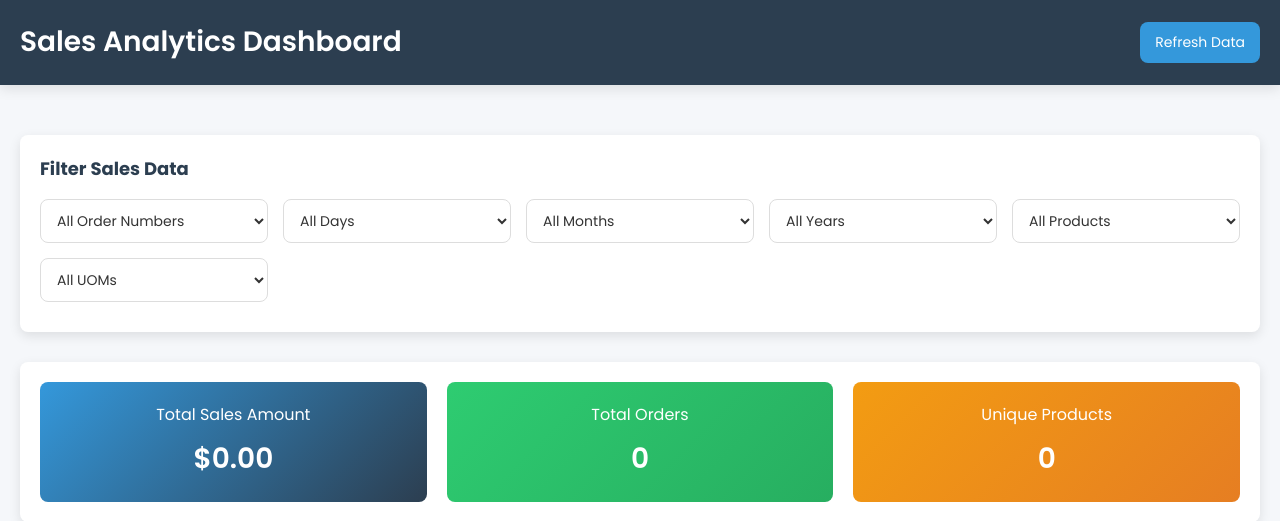
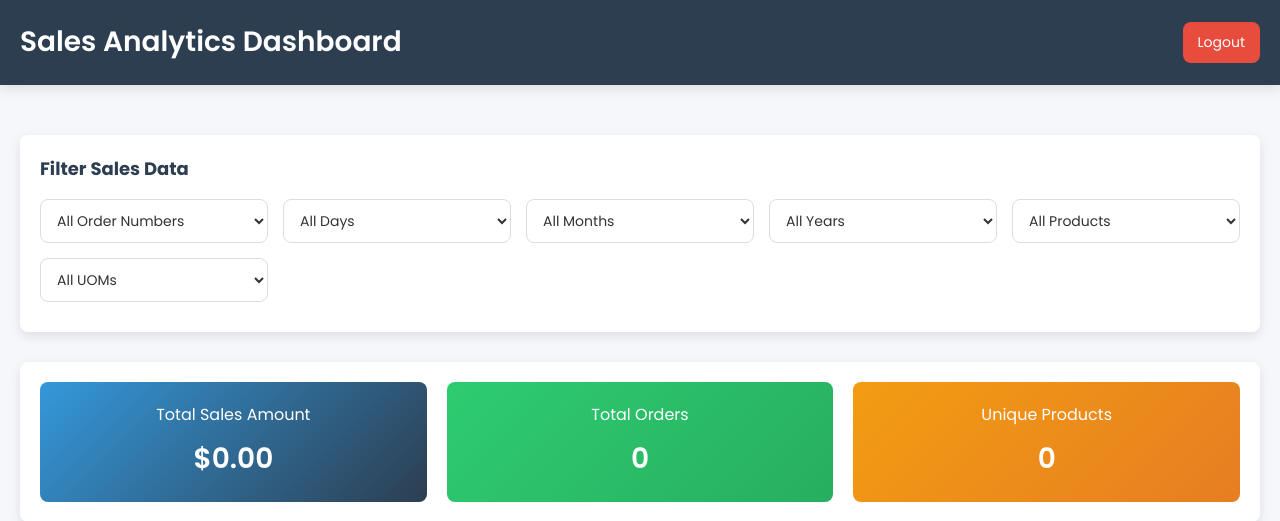
Before and after one commit to sujanboseb/dashboarsd-login, a Flask app: page /admin-dashboard in a window 1280 px wide. Shown: the top 521 px of the page. Run offline with Flask 3, Linux system fonts and the light colour scheme; the visitor is signed in with stand-in values (Sample User, id 1); data that the repository does not hold is empty.

Commit message:
Update admin_dashboard.html

```diff
--- a/templates/admin_dashboard.html
+++ b/templates/admin_dashboard.html
@@ -209,8 +209,8 @@
             }
         }
 
-        .refresh-button {
-            background-color: var(--primary-color);
+        .logout-button {
+            background-color: #e74c3c;
             color: white;
             border: none;
             padding: 10px 15px;
@@ -221,8 +221,8 @@
             transition: background-color 0.3s ease;
         }
 
-        .refresh-button:hover {
-            background-color: #2980b9;
+        .logout-button:hover {
+            background-color: #c0392b;
         }
 
         footer {
@@ -239,7 +239,7 @@
     <header>
         <div class="header-content">
             <h1>Sales Analytics Dashboard</h1>
-            <button id="refreshData" class="refresh-button">Refresh Data</button>
+            <button id="logoutButton" class="logout-button">Logout</button>
         </div>
     </header>
 
@@ -630,8 +630,12 @@
             });
         }
 
-        // Add event listener for refresh button
-        document.getElementById("refreshData").addEventListener("click", fetchData);
+        // Add event listener for logout button
+        document.getElementById("logoutButton").addEventListener("click", function() {
+            if (confirm("Are you sure you want to logout?")) {
+                window.location.href = "/logout"; // Redirect to logout endpoint
+            }
+        });
 
         // Initial data load
         fetchData();
```
